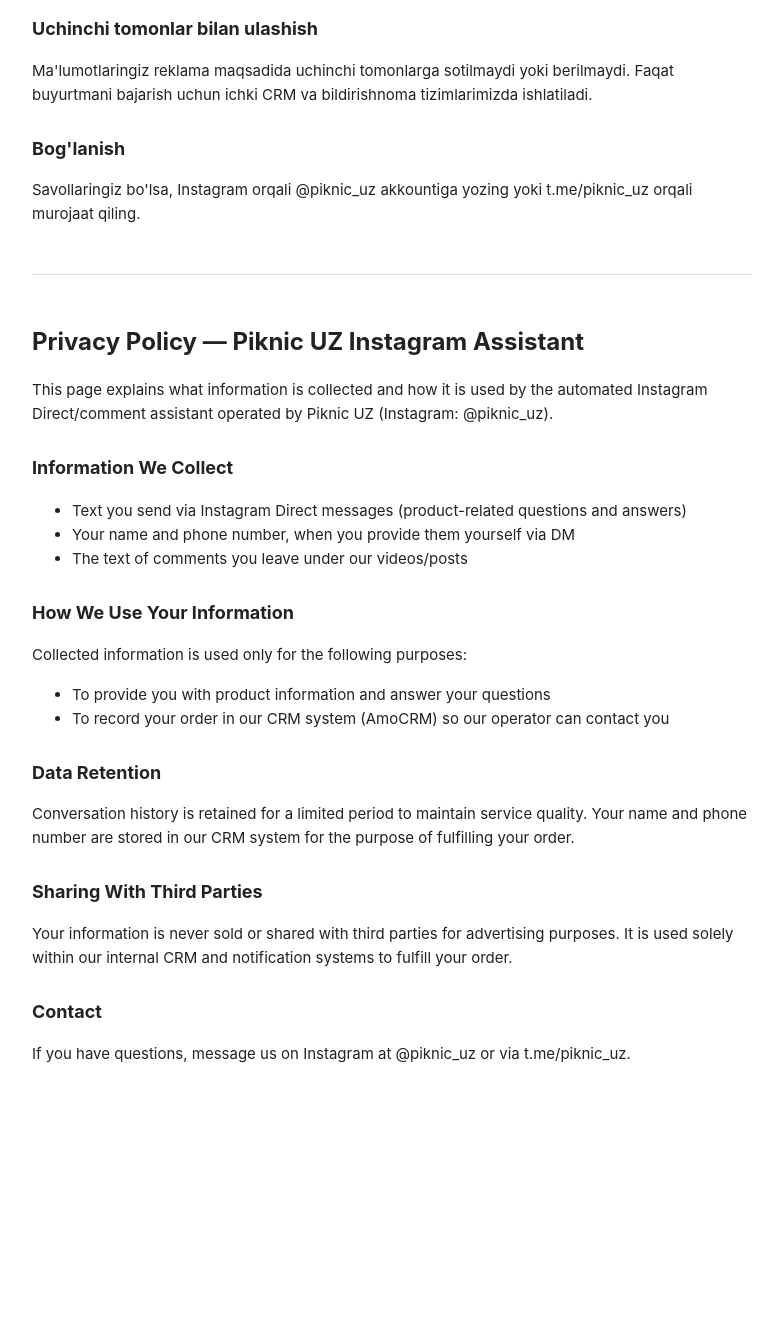
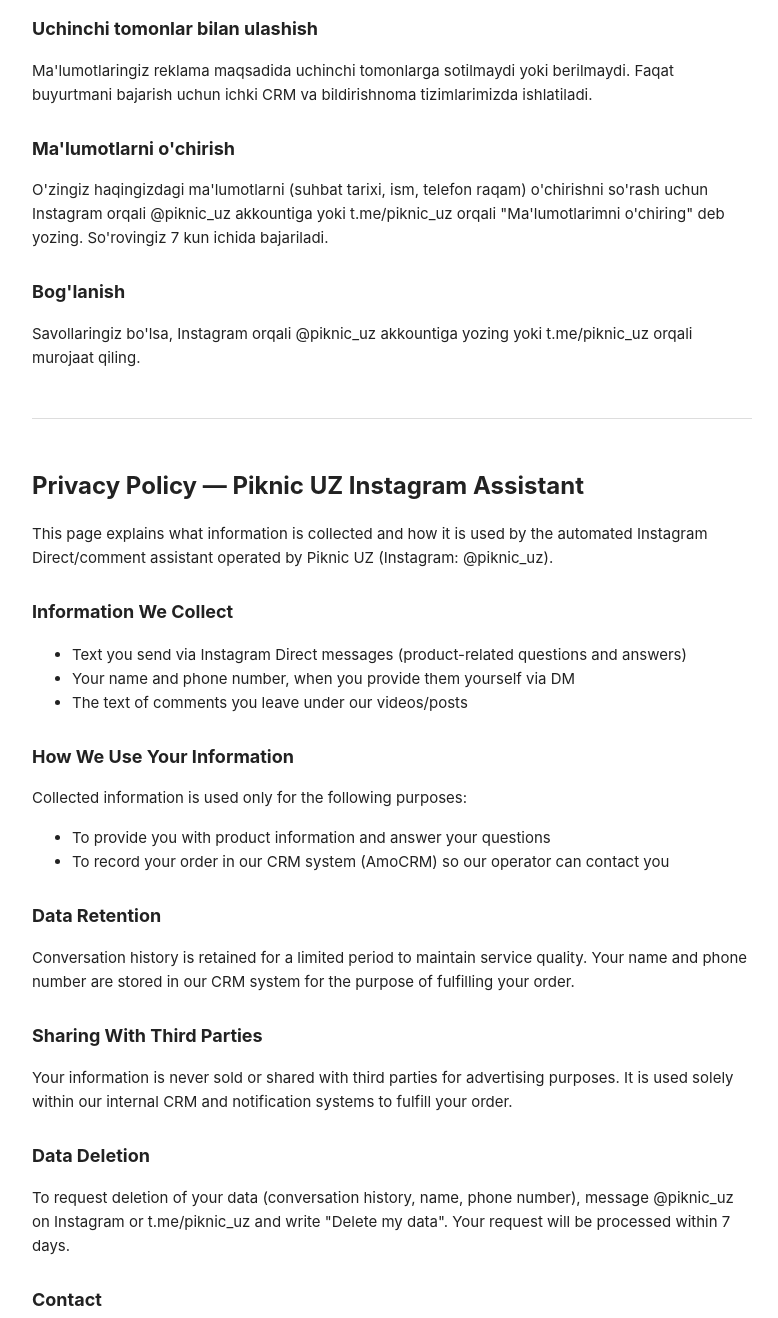
Before and after one commit to shazoxalik-ctrl/Piknik-ig-bot, a website: page privacy.html in a window 1280 px wide. Shown: the part 580-1898 px from the top of the page, without its empty margins (248-1026 px from the left). Before the commit the page ends 1686 px from the top, so only its background shows below. Drawn offline with Linux system fonts and the light colour scheme.

Commit message:
add data deletion section

```diff
--- a/privacy.html
+++ b/privacy.html
@@ -36,6 +36,9 @@
   <h2>Uchinchi tomonlar bilan ulashish</h2>
   <p>Ma'lumotlaringiz reklama maqsadida uchinchi tomonlarga sotilmaydi yoki berilmaydi. Faqat buyurtmani bajarish uchun ichki CRM va bildirishnoma tizimlarimizda ishlatiladi.</p>
 
+  <h2>Ma'lumotlarni o'chirish</h2>
+  <p>O'zingiz haqingizdagi ma'lumotlarni (suhbat tarixi, ism, telefon raqam) o'chirishni so'rash uchun Instagram orqali @piknic_uz akkountiga yoki t.me/piknic_uz orqali "Ma'lumotlarimni o'chiring" deb yozing. So'rovingiz 7 kun ichida bajariladi.</p>
+
   <h2>Bog'lanish</h2>
   <p>Savollaringiz bo'lsa, Instagram orqali @piknic_uz akkountiga yozing yoki t.me/piknic_uz orqali murojaat qiling.</p>
 
@@ -64,6 +67,9 @@
   <h2>Sharing With Third Parties</h2>
   <p>Your information is never sold or shared with third parties for advertising purposes. It is used solely within our internal CRM and notification systems to fulfill your order.</p>
 
+  <h2>Data Deletion</h2>
+  <p>To request deletion of your data (conversation history, name, phone number), message @piknic_uz on Instagram or t.me/piknic_uz and write "Delete my data". Your request will be processed within 7 days.</p>
+
   <h2>Contact</h2>
   <p>If you have questions, message us on Instagram at @piknic_uz or via t.me/piknic_uz.</p>
 </body>
```
